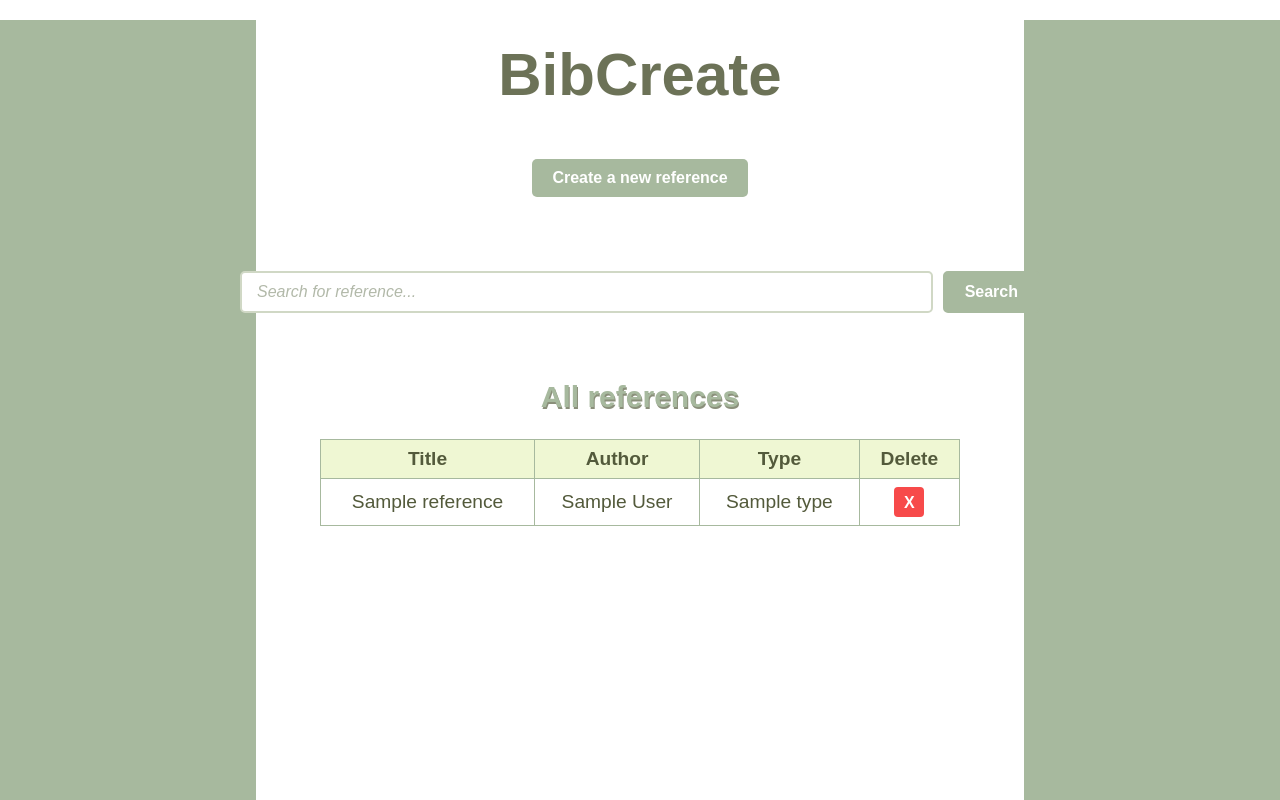
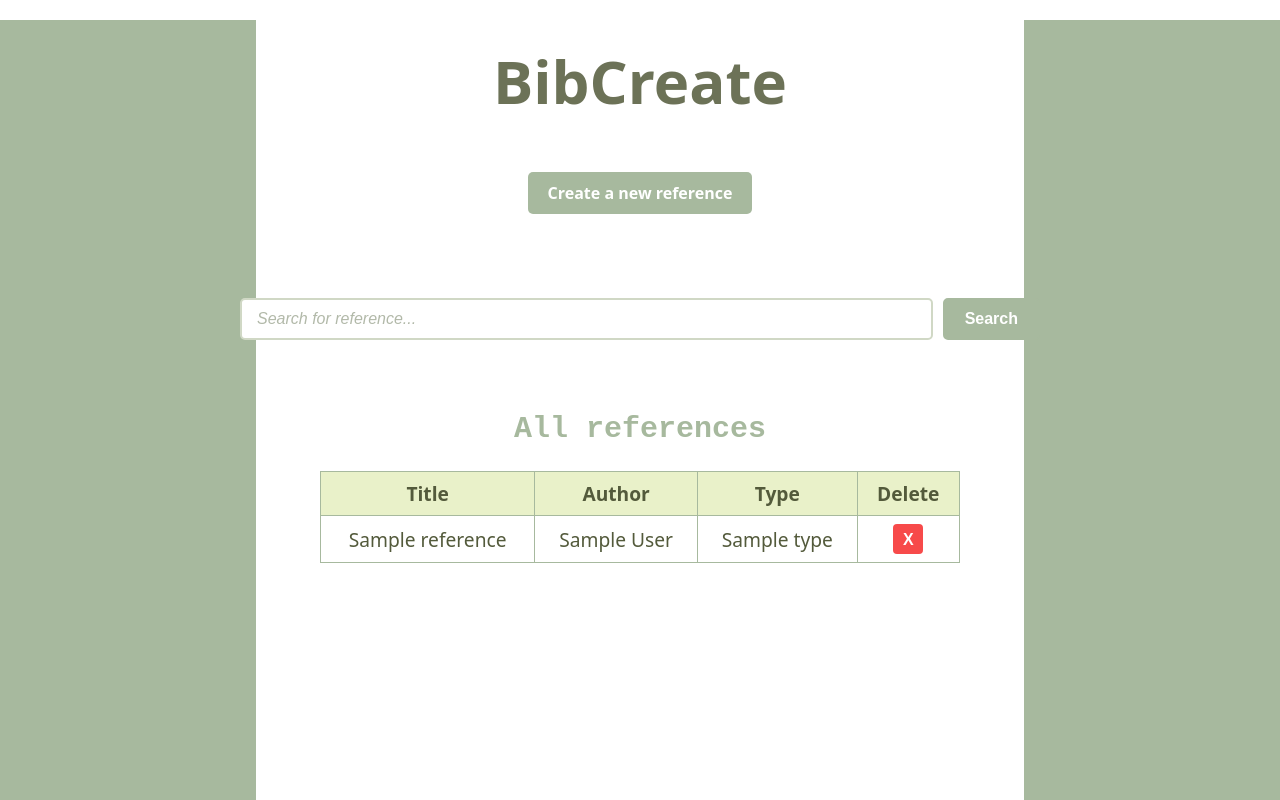
Before and after one commit to ranilar/BibCreate, a Flask app: template src/templates/index.html in a window 1280 px wide. Run offline with Flask 3, Linux system fonts and the light colour scheme; the template is opened without the code that fills it: most values are stand-ins (such as "Sample title", 1, 10 or a date in 2020).

Commit message:
New font and colours

```diff
--- a/src/static/css/style.css
+++ b/src/static/css/style.css
@@ -1,21 +1,20 @@
 h1 {
     color: #535a3bda;
-    font-family: "Copperplate", Papyrus, fantasy;
+    font-family: "Rubik Spray Paint", system-ui;
     text-align: center;
     font-size: 60px;
   }
 
   h2 {
     color: #a7b99e;
-    font-family: "Julius Sans One", sans-serif;
+    font-family: "Andale Mono", monospace;
     text-align: center;
     font-size: 30px;
-    text-shadow: 1px 2px#535a3bad;
   }
 
   h3 {
     color: #a7b99e;
-    font-family: "Julius Sans One", sans-serif;
+    font-family: "Andale Mono", monospace;
     text-align: center;
     font-size: 20px;
   }
@@ -23,7 +22,7 @@ h1 {
   body {
     margin: 0 auto; /* Keskittää sisällön */
     text-align: center;
-    font-family: Arial, sans-serif;
+    font-family: "Rubik Spray Paint", system-ui;
     color: #535a3b;
     font-size: larger;
   }
@@ -45,7 +44,7 @@ h1 {
   }
 
   th {
-    background-color: #eff7d3; /* Otsikkosolujen taustaväri */
+    background-color: #deebb0ac; /* Otsikkosolujen taustaväri */
   }
 
   .reference-row:hover {
```
Also changed, not shown: other parts of src/static/css/style.css (+1 -16 lines).
